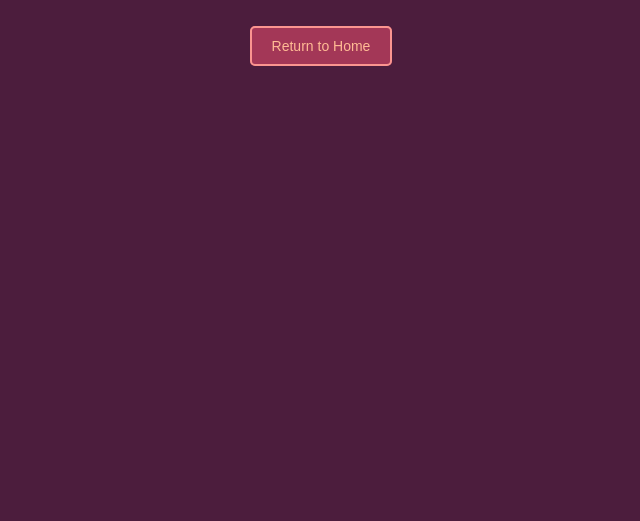
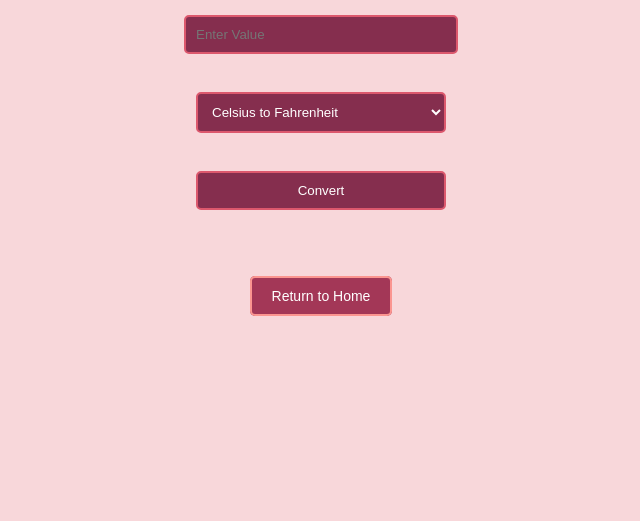
Before and after one commit to HessianaVillejo/HessianaVillejo.github.io-ITC, a plain HTML site: page converter.html in a window 1280 px wide. Shown: the part 279-800 px from the top of the page, without its empty margins (319-959 px from the left). Drawn offline with Linux system fonts and the light colour scheme.

Commit message:
Update converter.html

```diff
--- a/converter.html
+++ b/converter.html
@@ -5,75 +5,67 @@
     <meta name="viewport" content="width=device-width, initial-scale=1.0">
     <title>Unit Converter</title>
     <style>
-        body
-        {
-            background-color: #4C1D3D;
-            color: #FFBB94;
+        body {
+            background-color: #f8d7da; /* Light pink background */
+            color: #4c1d3d;
             font-family: Arial, sans-serif;
+            margin: 0;
+            padding: 0;
+            display: flex;
+            flex-direction: column;
+            align-items: center;
+            justify-content: center;
+            height: 100vh;
             text-align: center;
-            margin: 0;
-            padding: 20px;
         }
 
-        h2
-        {
-            color: #FB9590;
+        h2 {
+            color: #db7093;
+            margin-bottom: 20px;
         }
 
-        input, select, button
-        {
+        input, select, button {
             margin: 10px;
             padding: 10px;
             border-radius: 5px;
-            background-color: #852E4E;
-            color: #FFBB94;
-            border: 2px solid #DC586D;
-        }
-
-        input[type="number"], select
-        {
+            background-color: #852e4e;
+            color: #fff;
+            border: 2px solid #dc586d;
             width: 250px;
         }
 
-        button
-        {
+        button {
             cursor: pointer;
         }
 
-        button:hover
-        {
-            background-color: #FB9590;
-            color: #4C1D3D;
+        button:hover {
+            background-color: #fb9590;
+            color: #4c1d3d;
         }
 
-        .result
-        {
+        .result {
             margin-top: 20px;
             font-size: 1.2em;
-            color: #FB9590;
+            color: #db7093;
         }
 
-        footer
-        {
-            margin-top: 50px;
+        footer {
+            margin-top: 30px;
             font-size: 14px;
-            color: #FB9590;
         }
 
-        .home
-        {
+        .home {
             padding: 10px 20px;
-            background-color: #A33757;
-            border: 2px solid #FB9590;
+            background-color: #a33757;
+            border: 2px solid #fb9590;
             border-radius: 5px;
-            color: #FFBB94;
+            color: #fff;
             text-decoration: none;
         }
 
-        .home:hover
-        {
-            background-color: #FB9590;
-            color: #4C1D3D;
+        .home:hover {
+            background-color: #fb9590;
+            color: #4c1d3d;
         }
     </style>
 </head>
@@ -96,20 +88,17 @@
     </footer>
 
     <script>
-        function convert()
-        {
+        function convert() {
             const inputValue = parseFloat(document.getElementById("inputValue").value);
             const conversionType = document.getElementById("conversionType").value;
             let result;
 
-            if (isNaN(inputValue))
-            {
+            if (isNaN(inputValue)) {
                 document.getElementById("result").innerText = "Please enter a valid number.";
                 return;
             }
 
-            switch (conversionType)
-            {
+            switch (conversionType) {
                 case "cToF":
                     result = (inputValue * 9 / 5) + 32;
                     document.getElementById("result").innerText = `${inputValue}°C = ${result.toFixed(2)}°F`;
```
